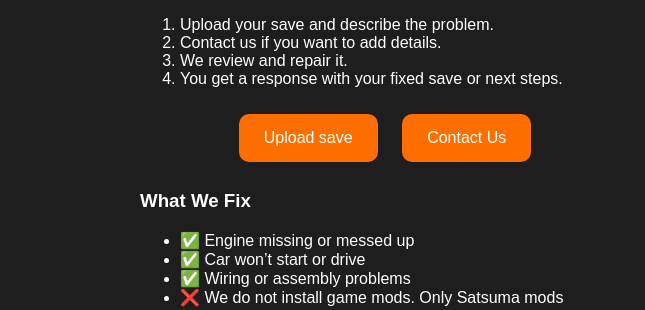
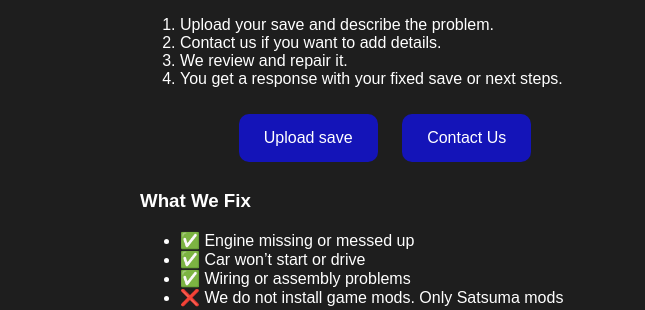
Before and after one commit to Kxnev41/PistonPals, a plain HTML site: page index.html in a window 1280 px wide. Shown: the part 493-803 px from the top of the page, 0-645 px from the left. Drawn offline with Linux system fonts and the light colour scheme.

Commit message:
Update index.html

```diff
--- a/index.html
+++ b/index.html
@@ -61,7 +61,7 @@
       display: inline-block;
       margin: 10px;
       padding: 15px 25px;
-      background-color: #ff6f00;
+      background-color: #1414B8;
       color: white;
       text-decoration: none;
       border-radius: 10px;
```
